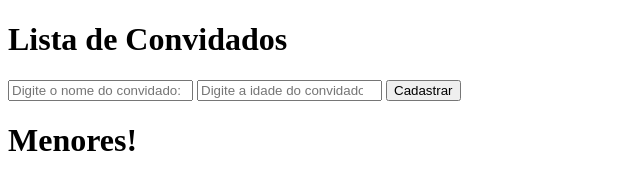
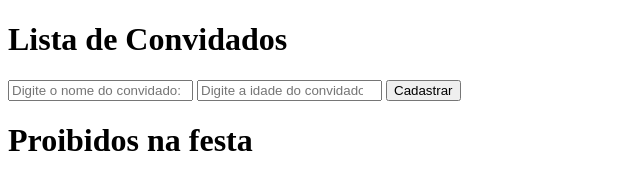
Before and after one commit to luccasbarros/GuestListApp, a plain HTML site: page index.html in a window 1280 px wide. Shown: the whole page, without its empty margins (0-640 px from the left). Drawn offline with Linux system fonts and the light colour scheme.

Commit message:
h1 modified

```diff
--- a/index.html
+++ b/index.html
@@ -17,7 +17,7 @@
         </div>
 
         <div id='menores'>
-            <h1>Menores!</h1>
+            <h1>Proibidos na festa</h1>
             <ul id='listaMenores'>
             </ul>
         </div>
```
